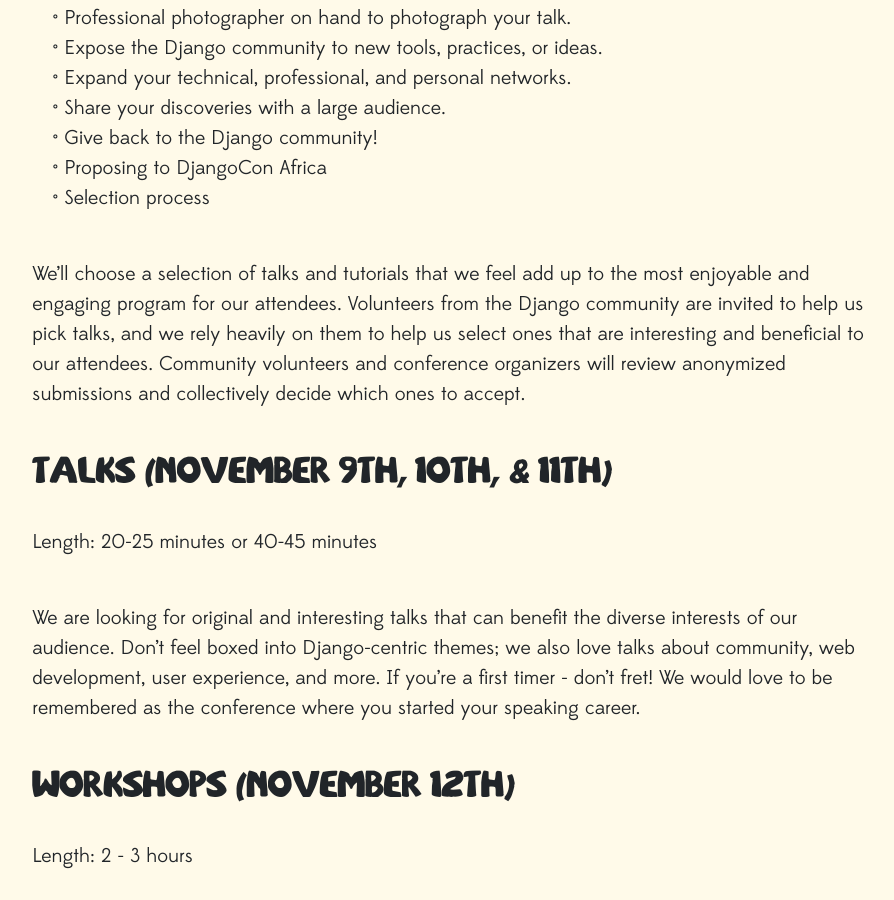
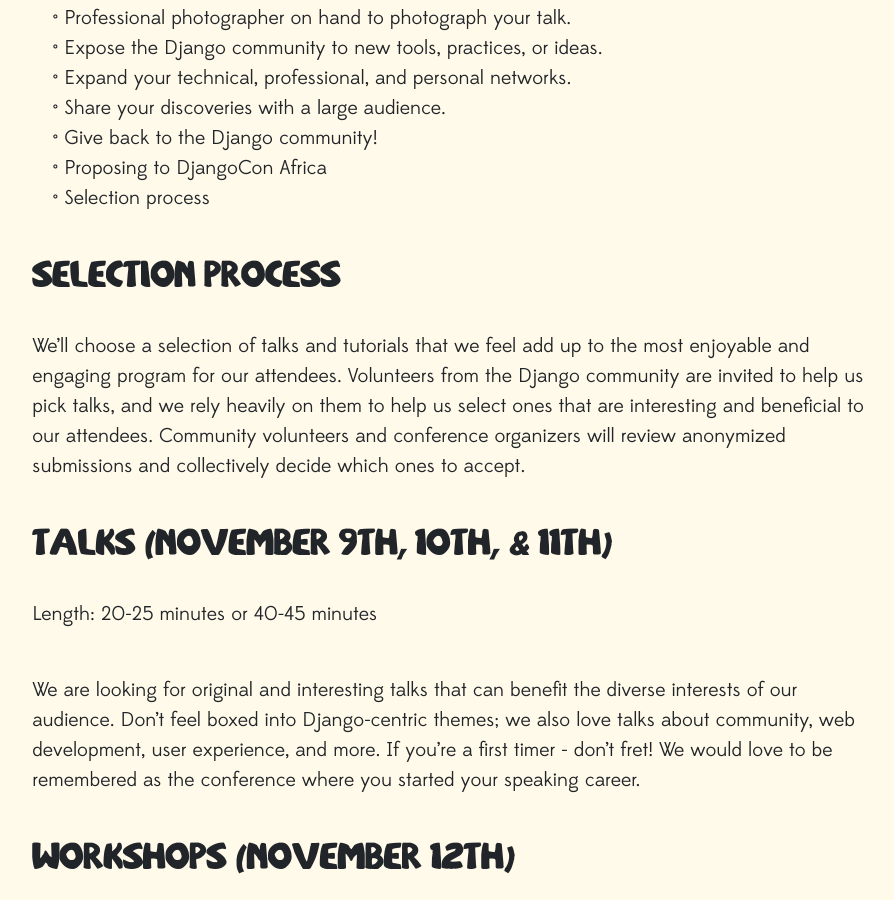
Before and after one commit to djangocon/2023.djangocon.africa, a Jekyll site: the page built from _pages/talks.md, in a window 1280 px wide and 900 px high, scrolled down 502 px. Shown: the whole window, without its empty margins (309-1203 px from the left). Built offline with Jekyll 4.4.1, drawn with Linux system fonts in a browser that asks for light colours.

Commit message:
Update talks.md
Add "Selection Process" title

```diff
--- a/_pages/talks.md
+++ b/_pages/talks.md
@@ -21,6 +21,7 @@
 - Proposing to DjangoCon Africa
 - Selection process
 
+## Selection Process
 We’ll choose a selection of talks and tutorials that we feel add up to the most enjoyable and engaging program for our attendees. Volunteers from the Django community are invited to help us pick talks, and we rely heavily on them to help us select ones that are interesting and beneficial to our attendees. Community volunteers and conference organizers will review anonymized submissions and collectively decide which ones to accept.
 
 ## Talks (November 9th, 10th, & 11th)
```
